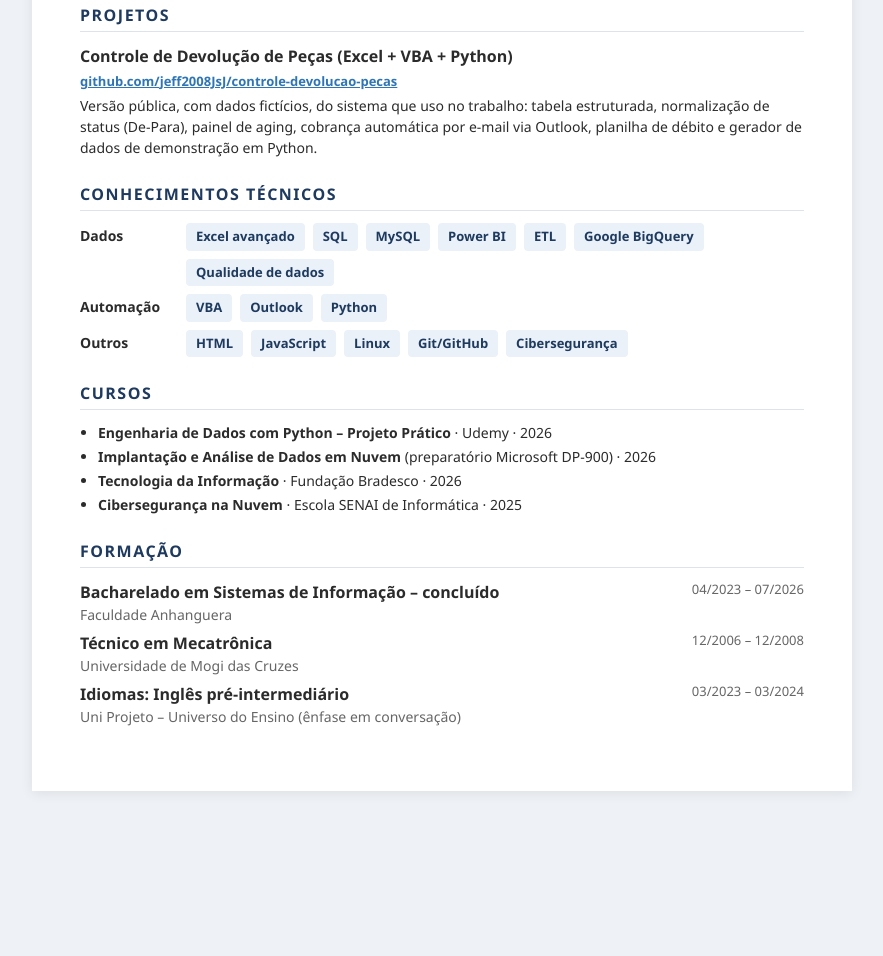
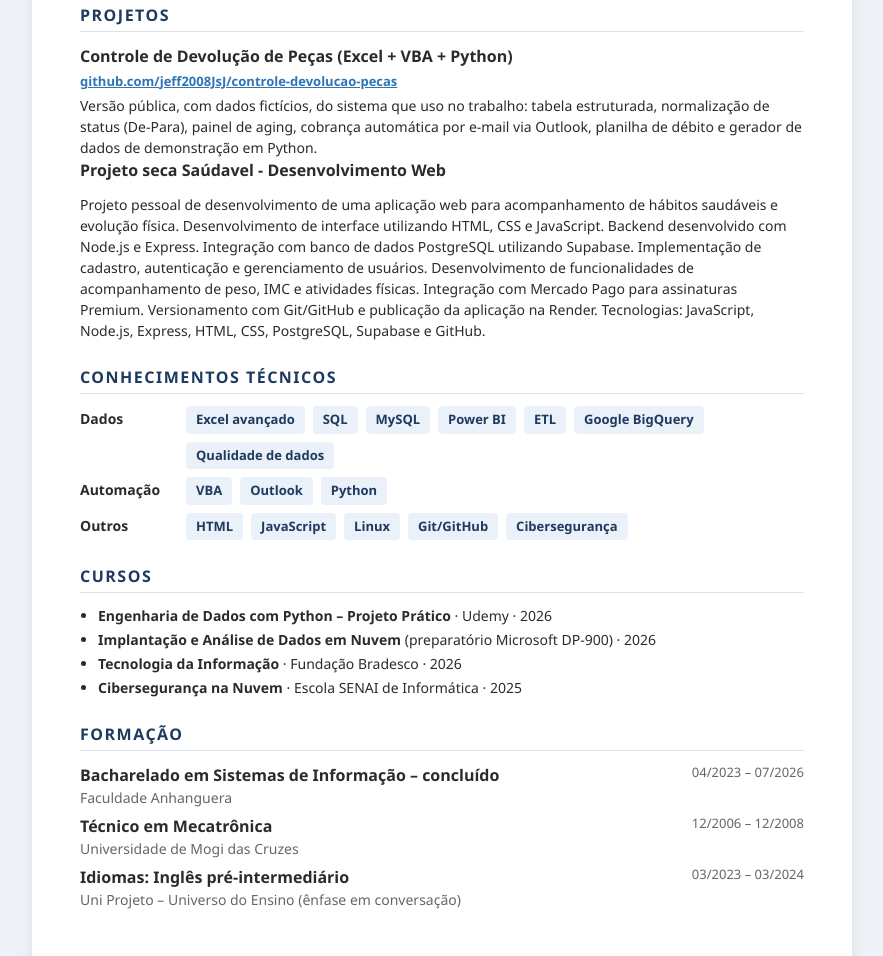
Before and after one commit to jeff2008JsJ/Curriculo, a plain HTML site: page index.html in a window 1280 px wide. Shown: the part 992-1948 px from the top of the page, without its empty margins (198-1081 px from the left). Before the commit the page ends 1813 px from the top, so only its background shows below. Drawn offline with Linux system fonts and the light colour scheme.

Commit message:
Update index.html

```diff
--- a/index.html
+++ b/index.html
@@ -252,7 +252,19 @@
           normalização de status (De-Para), painel de aging, cobrança automática por e-mail via Outlook,
           planilha de débito e gerador de dados de demonstração em Python.
         </p>
+        <span class="item-title">Projeto seca Saúdavel - Desenvolvimento Web</span>
       </div>
+       <p class="item-desc">
+          Projeto pessoal de desenvolvimento de uma aplicação web para acompanhamento de hábitos saudáveis e evolução física.
+          Desenvolvimento de interface utilizando HTML, CSS e JavaScript.
+          Backend desenvolvido com Node.js e Express.
+          Integração com banco de dados PostgreSQL utilizando Supabase.
+          Implementação de cadastro, autenticação e gerenciamento de usuários.
+          Desenvolvimento de funcionalidades de acompanhamento de peso, IMC e atividades físicas.
+          Integração com Mercado Pago para assinaturas Premium.
+          Versionamento com Git/GitHub e publicação da aplicação na Render.
+          Tecnologias: JavaScript, Node.js, Express, HTML, CSS, PostgreSQL, Supabase e GitHub.
+         </p>
     </section>
 
     <section>
```
